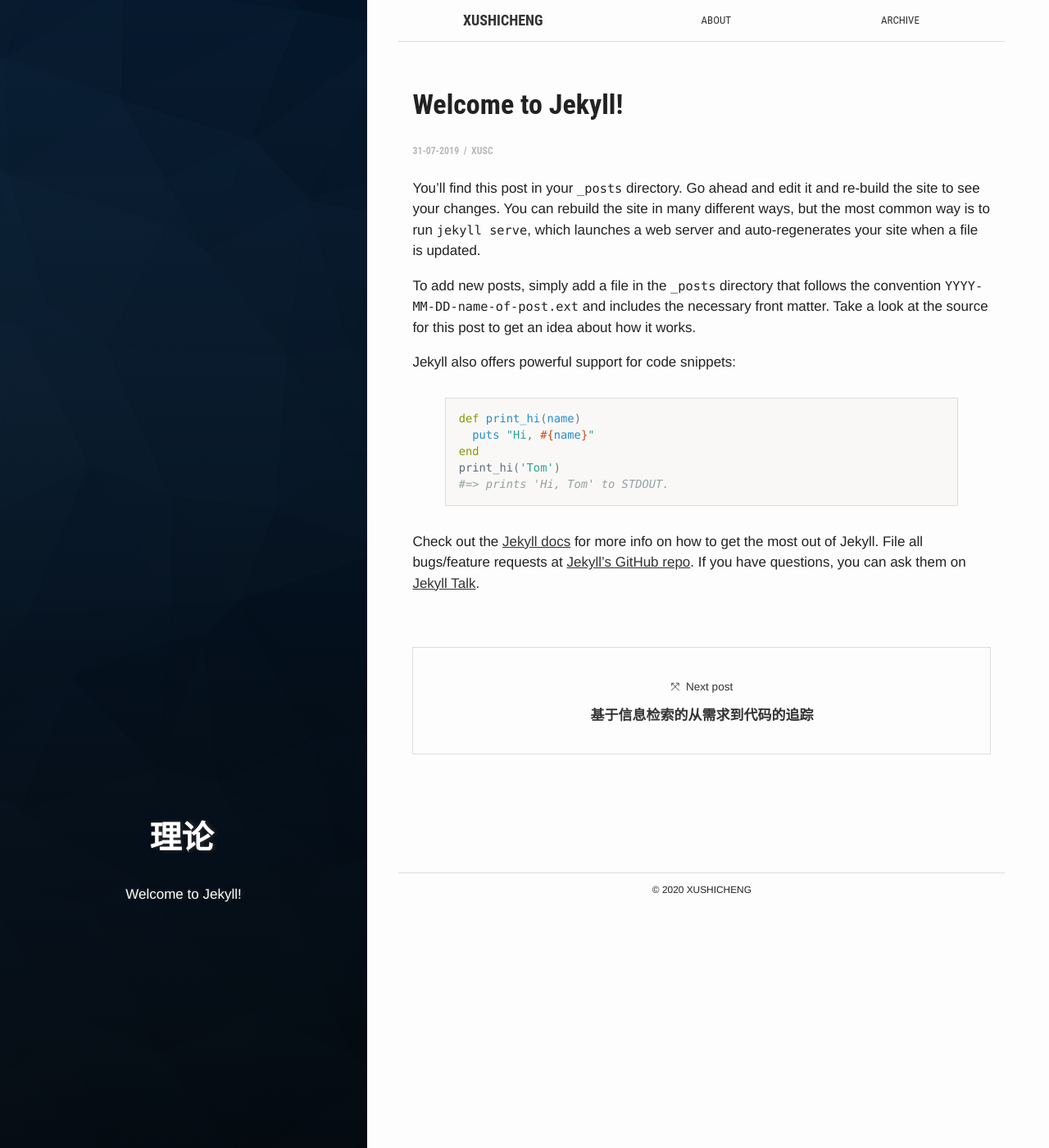
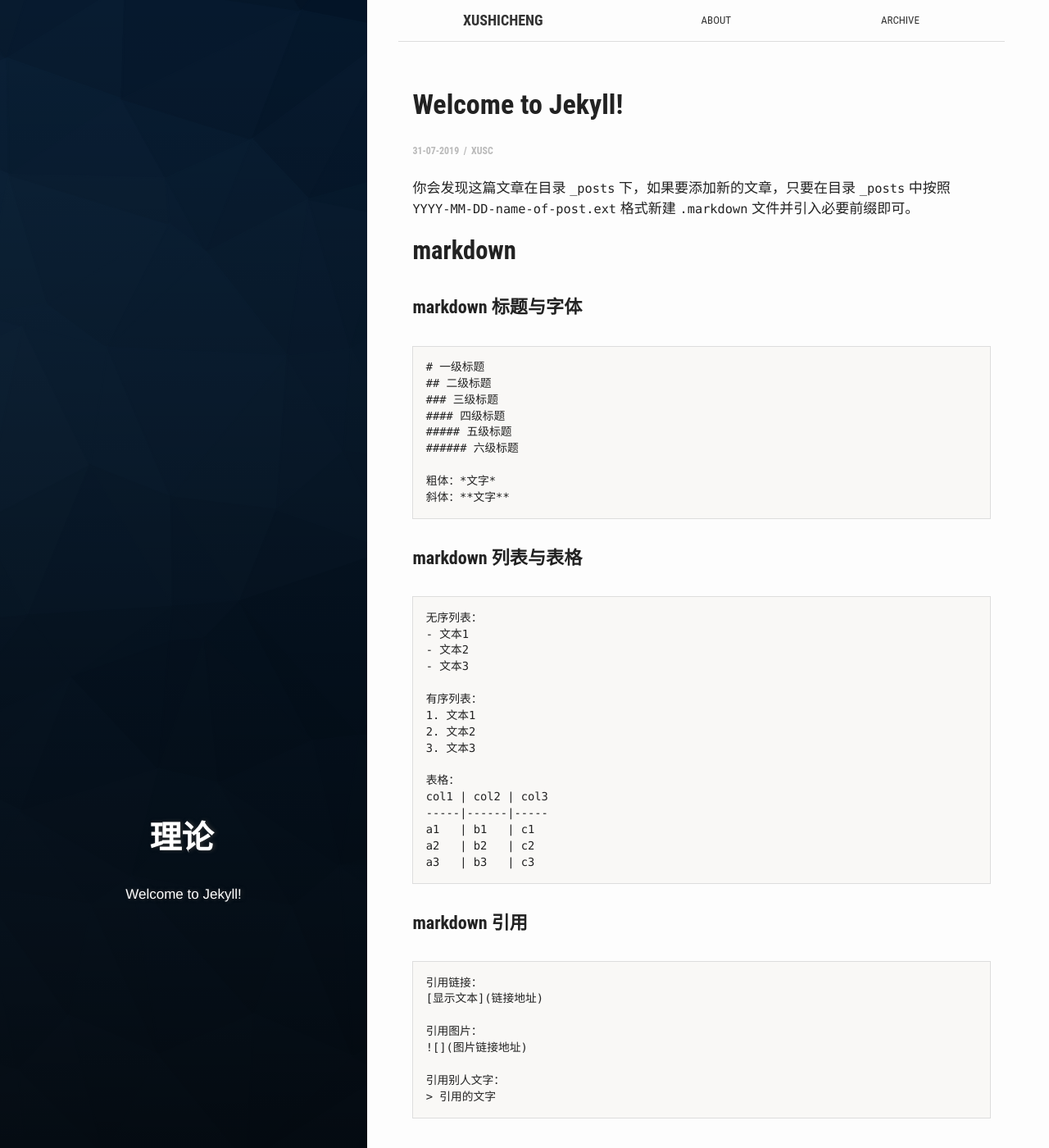
Before and after one commit to PetePro/PetePro.github.io, a Jekyll site: the page built from _posts/2019-07-31-welcome-to-jekyll.markdown, in a window 1280 px wide and 1400 px high. Shown: the whole window at 82% size. Built offline with Jekyll 4.4.1, drawn with Linux system fonts in a browser that asks for light colours; some web fonts are replaced; some of the changed text lies outside the part shown.

Commit message:
更新Jekyll

````diff
--- a/_posts/2019-07-31-welcome-to-jekyll.markdown
+++ b/_posts/2019-07-31-welcome-to-jekyll.markdown
@@ -1,28 +1,84 @@
 ---
 layout: post
 title:  "Welcome to Jekyll!"
-crawlertitle: "How to use jekyll"
+crawlertitle: "Jekyll常用方法"
 summary: "Welcome to Jekyll!"
 date:   2019-07-31 10:00:00 +0800
 categories: posts
 tags: '理论'
 author: xusc
 ---
-You’ll find this post in your `_posts` directory. Go ahead and edit it and re-build the site to see your changes. You can rebuild the site in many different ways, but the most common way is to run `jekyll serve`, which launches a web server and auto-regenerates your site when a file is updated.
 
-To add new posts, simply add a file in the `_posts` directory that follows the convention `YYYY-MM-DD-name-of-post.ext` and includes the necessary front matter. Take a look at the source for this post to get an idea about how it works.
+你会发现这篇文章在目录 `_posts` 下，如果要添加新的文章，只要在目录 `_posts` 中按照 `YYYY-MM-DD-name-of-post.ext` 格式新建 `.markdown` 文件并引入必要前缀即可。
 
-Jekyll also offers powerful support for code snippets:
+## markdown
 
-{% highlight ruby %}
-def print_hi(name)
-  puts "Hi, #{name}"
-end
-print_hi('Tom')
-#=> prints 'Hi, Tom' to STDOUT.
-{% endhighlight %}
+#### markdown 标题与字体
 
-Check out the [Jekyll docs][jekyll-docs] for more info on how to get the most out of Jekyll. File all bugs/feature requests at [Jekyll’s GitHub repo][jekyll-gh]. If you have questions, you can ask them on [Jekyll Talk][jekyll-talk].
+```
+# 一级标题
+## 二级标题
+### 三级标题
+#### 四级标题
+##### 五级标题
+###### 六级标题
+
+粗体：*文字*
+斜体：**文字**
+```
+
+#### markdown 列表与表格
+
+```
+无序列表：
+- 文本1
+- 文本2
+- 文本3
+
+有序列表：
+1. 文本1
+2. 文本2
+3. 文本3
+
+表格：
+col1 | col2 | col3
+-----|------|-----
+a1   | b1   | c1
+a2   | b2   | c2
+a3   | b3   | c3
+```
+
+#### markdown 引用
+
+```
+引用链接：
+[显示文本](链接地址)
+
+引用图片：
+![](图片链接地址)
+
+引用别人文字：
+> 引用的文字
+```
+
+## Jekyll
+
+#### Jekyll 目录结构
+
+> _posts      博客内容
+> _pages      其他需要生成的网页，如About页
+> _layouts    网页排版模板
+> _includes   被模板包含的HTML片段，可在_config.yml中修改位置
+> assets      辅助资源 css布局 js脚本 图片等
+> _data       动态数据
+> _sites      最终生成的静态网页
+> _config.yml 网站的一些配置信息
+> index.html  网站的入口
+
+#### Jekyll 常用语法
+
+
+查阅 [Jekyll docs][jekyll-docs] 了解更多信息，Jekyll的Github的主页： [Jekyll’s Github repo][jekyll-gh] ，如有问题可访问 [Jekyll Talk][jekyll-talk] 进行讨论。
 
 [jekyll-docs]: http://jekyllrb.com/docs/home
 [jekyll-gh]:   https://github.com/jekyll/jekyll
````
Also changed, not shown: _posts/2019-08-01-Information-Retrieval.markdown (+5 -2 lines).
